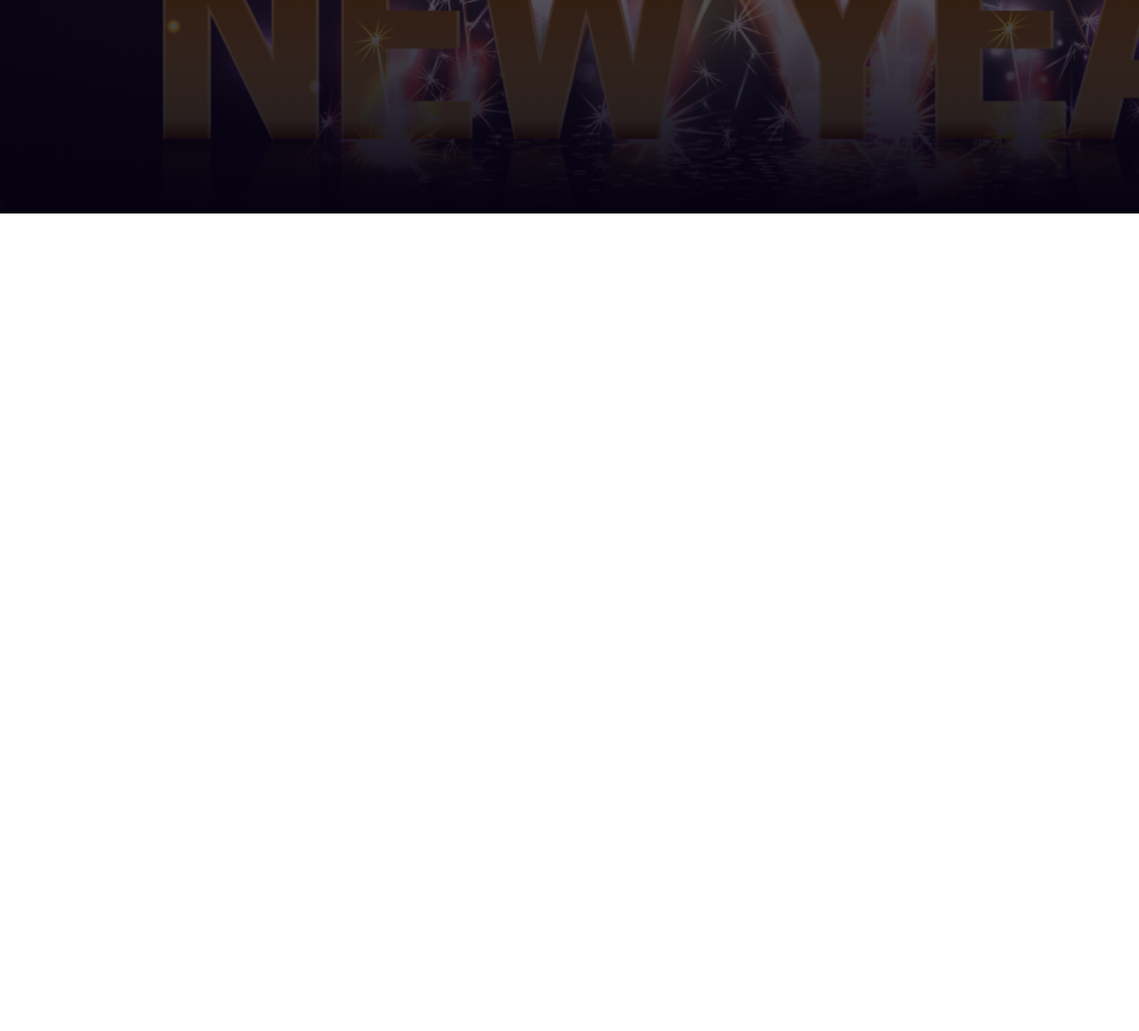
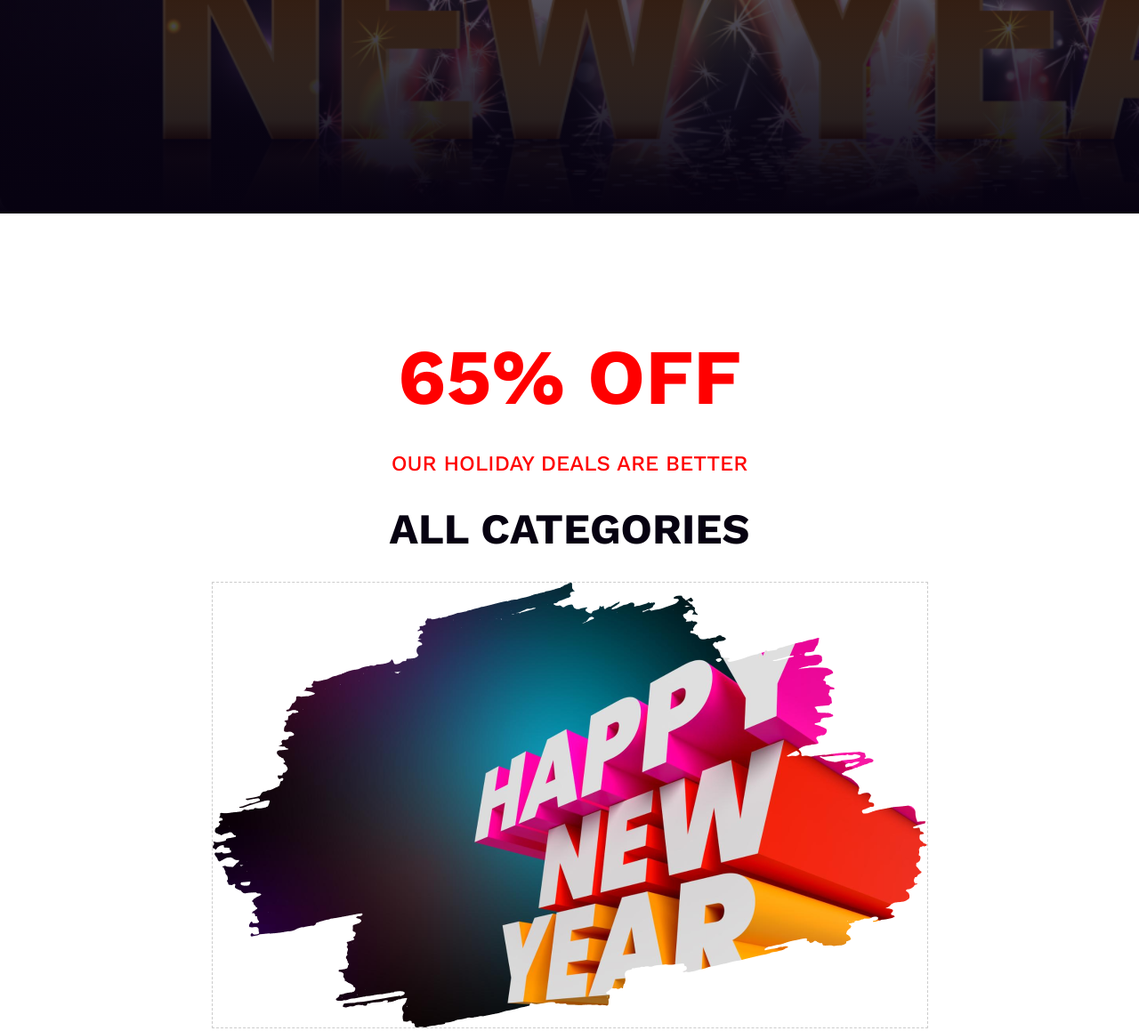
Before and after one commit to FajlaRabby24/new-year-offer, a plain HTML site: page index.html in a window 1280 px wide. Shown: the part 560-1719 px from the top of the page at 89% size. Before the commit the page ends 800 px from the top, so only its background shows below. Drawn offline with nearby package versions, Linux system fonts and the light colour scheme.

Commit message:
deals section done

```diff
--- a/index.html
+++ b/index.html
@@ -5,6 +5,7 @@
     <meta name="viewport" content="width=device-width, initial-scale=1.0">
     <link rel="stylesheet" href="styles/style.css">
     <link rel="stylesheet" href="styles/header.css">
+    <link rel="stylesheet" href="styles/deals.css">
     <title>New Year Offer</title>
 </head>
 <body>
@@ -13,6 +14,13 @@
         <h1 class="header-title">New Year Party Celebration</h1>
     </header>
     <main>
+        <section class="deals">
+            <h3 class="deals-title">65% OFF</h3>
+            <p class="deals-des">OUR HOLIDAY DEALS ARE BETTER</p>
+            <h4 class="deals-subtitle">ALL CATEGORIES</h4>
+            <img src="images/New Year Photo.png" alt="">
+        </section>
+
 
     </main>
     <footer>
--- /dev/null
+++ b/styles/deals.css
@@ -0,0 +1,38 @@
+.deals {
+    display: flex;
+    flex-direction: column;
+    gap: 30px;
+    align-items: center;
+    justify-content: center;
+}
+
+.deals-title {
+    color: rgb(255, 0, 0);
+    font-size: 88px;
+    font-weight: 700;
+    line-height: 107px;
+    letter-spacing: 0%;
+    text-align: center;
+}
+
+.deals-des {
+    color: rgb(255, 0, 0);
+    font-size: 24px;
+    font-weight: 500;
+    line-height: 29px;
+    letter-spacing: 0%;
+    text-align: center;
+}
+
+.deals-subtitle {
+    color: rgb(7, 2, 17);
+    font-size: 48px;
+    font-weight: 700;
+    line-height: 58px;
+    letter-spacing: 0%;
+    text-align: center;
+}
+
+.deals img{
+    border: 1px dashed #ccc;
+}
```
